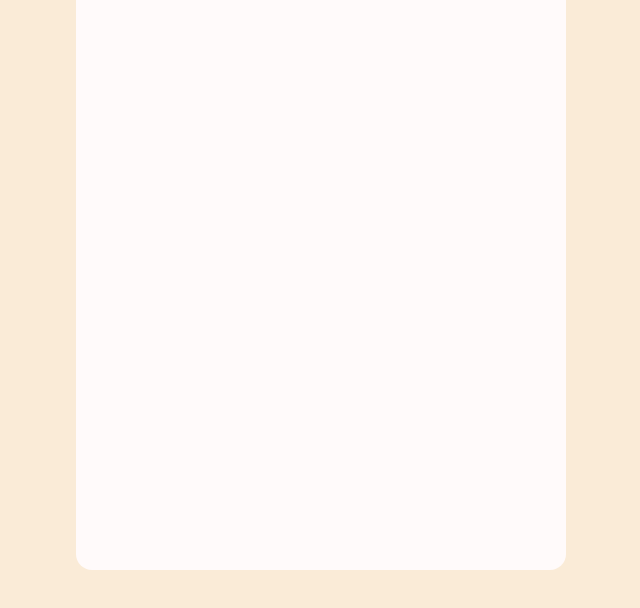
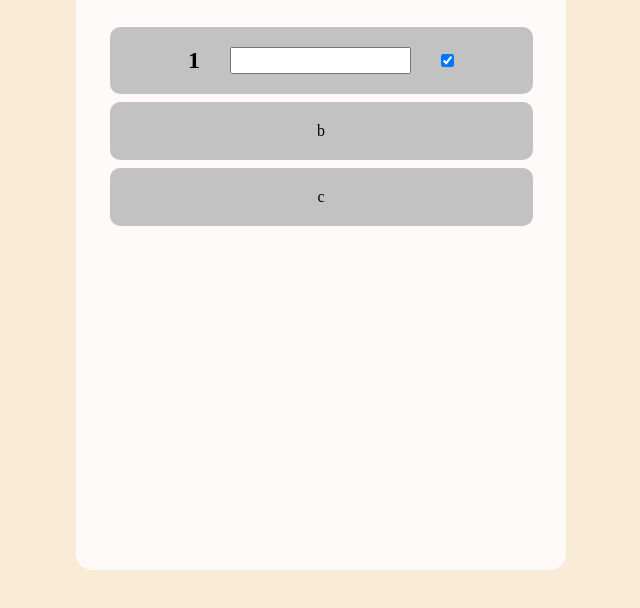
Before and after one commit to HennagoX/To-Do-list, a website: page index.html in a window 1280 px wide. Shown: the part 190-798 px from the top of the page, without its empty margins (319-959 px from the left). Drawn offline with Linux system fonts and the light colour scheme.

Commit message:
Esboço da lista e cards de tarefas

```diff
--- a/index.html
+++ b/index.html
@@ -12,6 +12,17 @@
             <h1>TODO-LIST</h1>
             <p>Crie suas tarefas.</p>
         </header>
+
+        <ul class="taskList">
+           <li class="taskCard">
+             <h2>1</h2>
+             <input class="taskInput" required>
+              <input type="checkbox" checked>
+           </li>
+           <li class="taskCard">b</li>
+           <li class="taskCard">c</li>
+        </ul>
+
     </main>
 </body>
 </html>
--- a/src/css/style.css
+++ b/src/css/style.css
@@ -19,6 +19,7 @@ main {
     width: clamp(490px, 26vw, 600px);
     padding: 10px;
     display: flex;
+    gap: 30px;
     flex-direction: column;
     justify-content: initial;
 }
@@ -34,6 +35,27 @@ main header{
     border-bottom: 1.7px solid black ;
 }
 
+.taskList{
+    height: 80%;
+    overflow-y: auto;
+    display: flex;
+    flex-direction: column;
+    justify-content: initial;
+    align-items: center;
+    gap: 8px;
+}
+
+.taskCard{
+    background-color: rgb(194, 194, 194);
+    display: flex;
+    border-radius: 10px;
+    padding: 20px;
+    width: 90%;
+    flex-direction: row;
+    gap: 30px;
+    justify-content: center;
+}
+
 @media (max-width: 492px) {
     main {
         height: 100vh;
```
